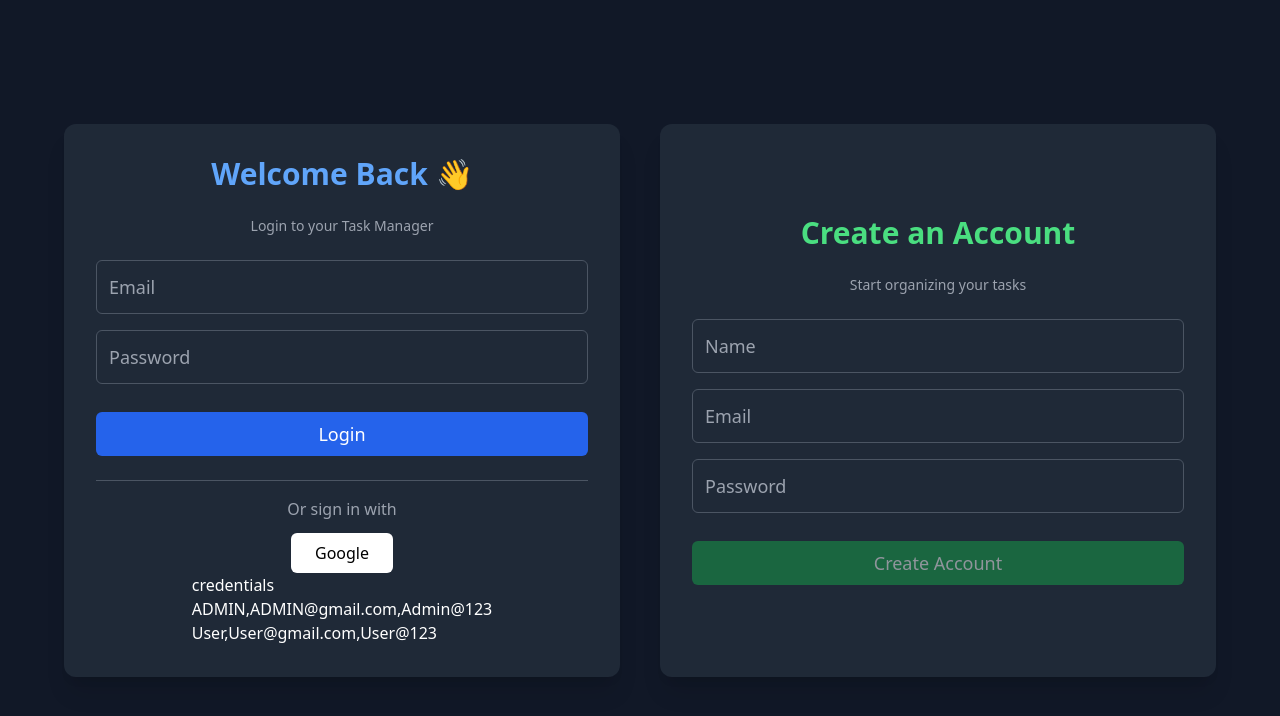
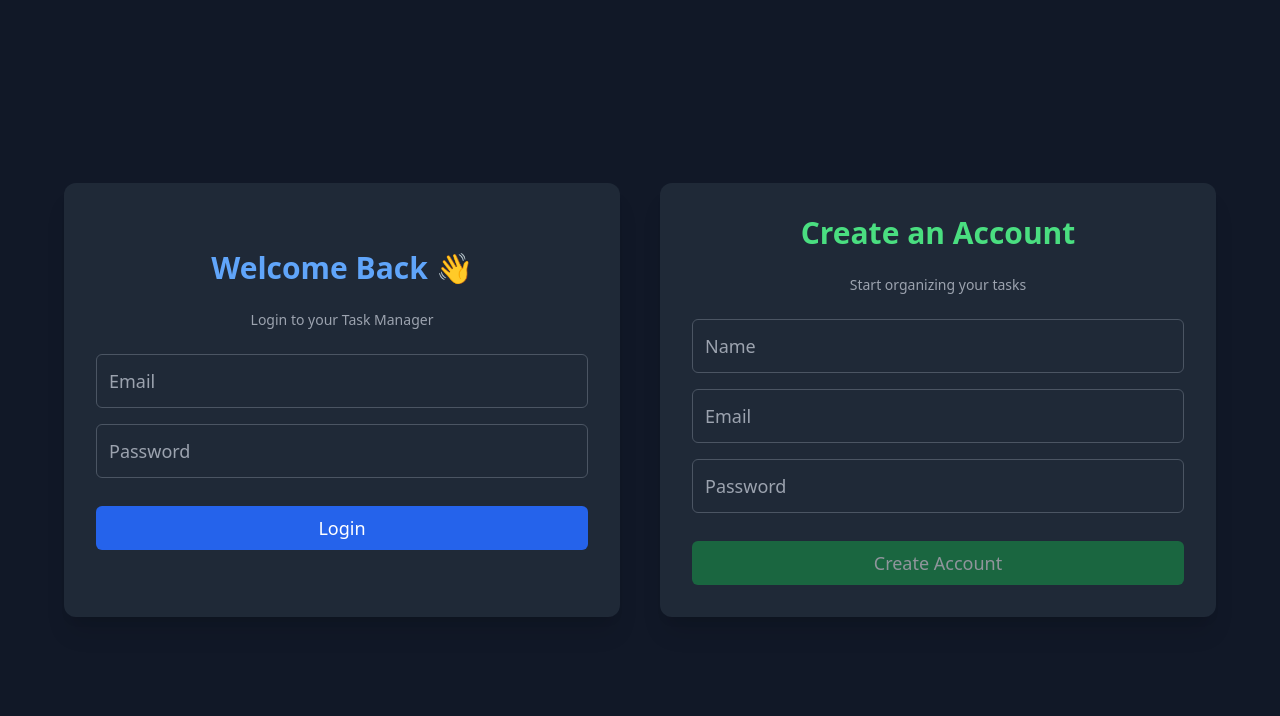
Before and after one commit to Mudit-vijay/TASK.MANAGER, a React (Vite) app in the folder FRONTEND/: page / in a window 1280 px wide. Shown: the top 716 px of the page. Built offline with nearby package versions, Linux system fonts and the light colour scheme.

Commit message:
removed google button and credentials

```diff
--- a/FRONTEND/src/components/authentication/Login.jsx
+++ b/FRONTEND/src/components/authentication/Login.jsx
@@ -113,7 +113,7 @@ const LoginSignup = () => {
             )}
           </Formik>
 
-          <div className="mt-6 w-full text-center border-t border-gray-600 pt-4">
+          {/* <div className="mt-6 w-full text-center border-t border-gray-600 pt-4">
             <h3 className="text-gray-400 mb-3">Or sign in with</h3>
             <button
               className="bg-white text-black px-6 py-2 rounded-md transition hover:bg-gray-200"
@@ -126,7 +126,7 @@ const LoginSignup = () => {
             <h1>credentials</h1>
             <h1>ADMIN,ADMIN@gmail.com,Admin@123</h1>
             <h1>User,User@gmail.com,User@123</h1>
-          </div>
+          </div> */}
         </div>
 
         {/* --- SIGNUP CARD --- */}
```
